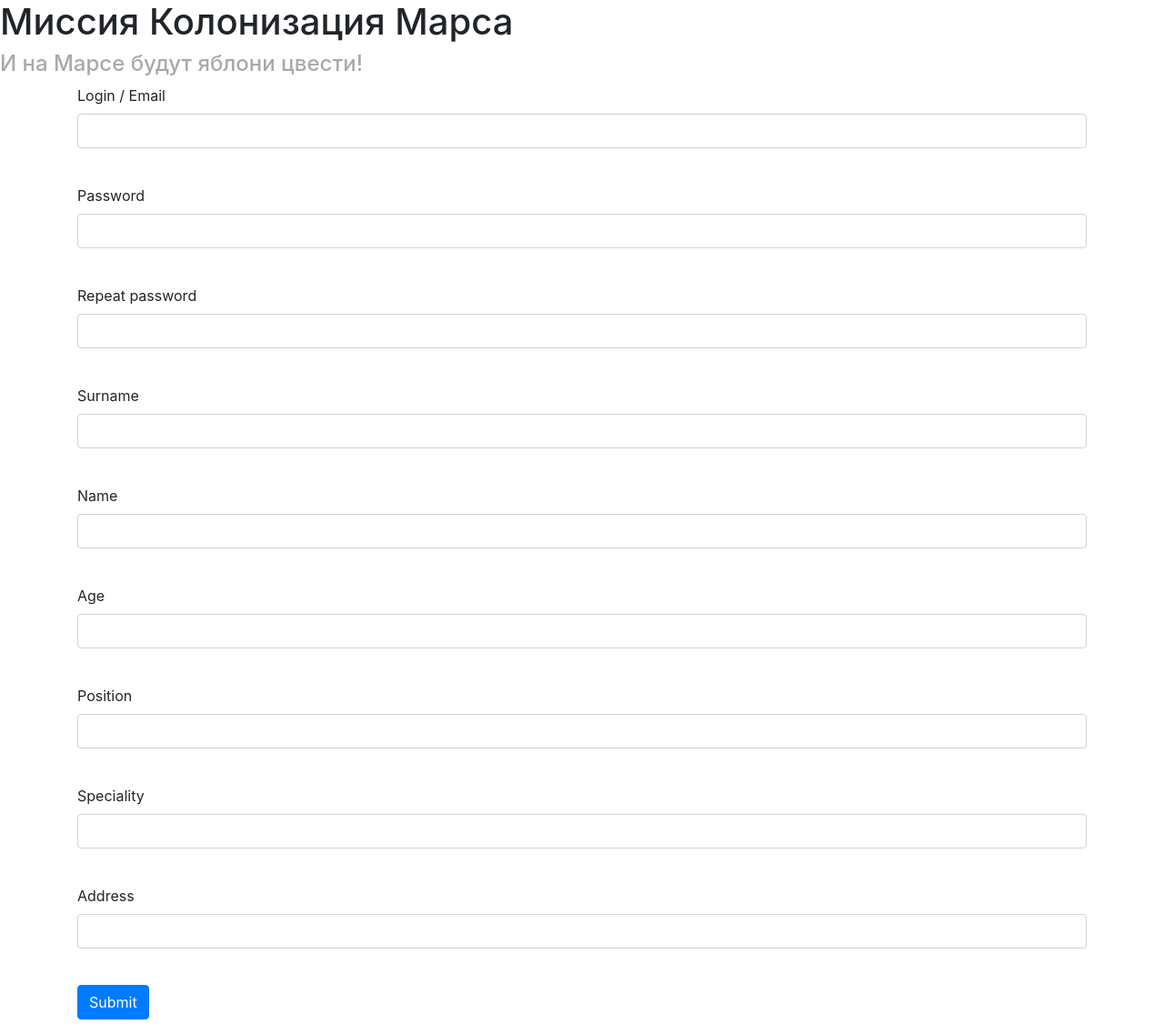
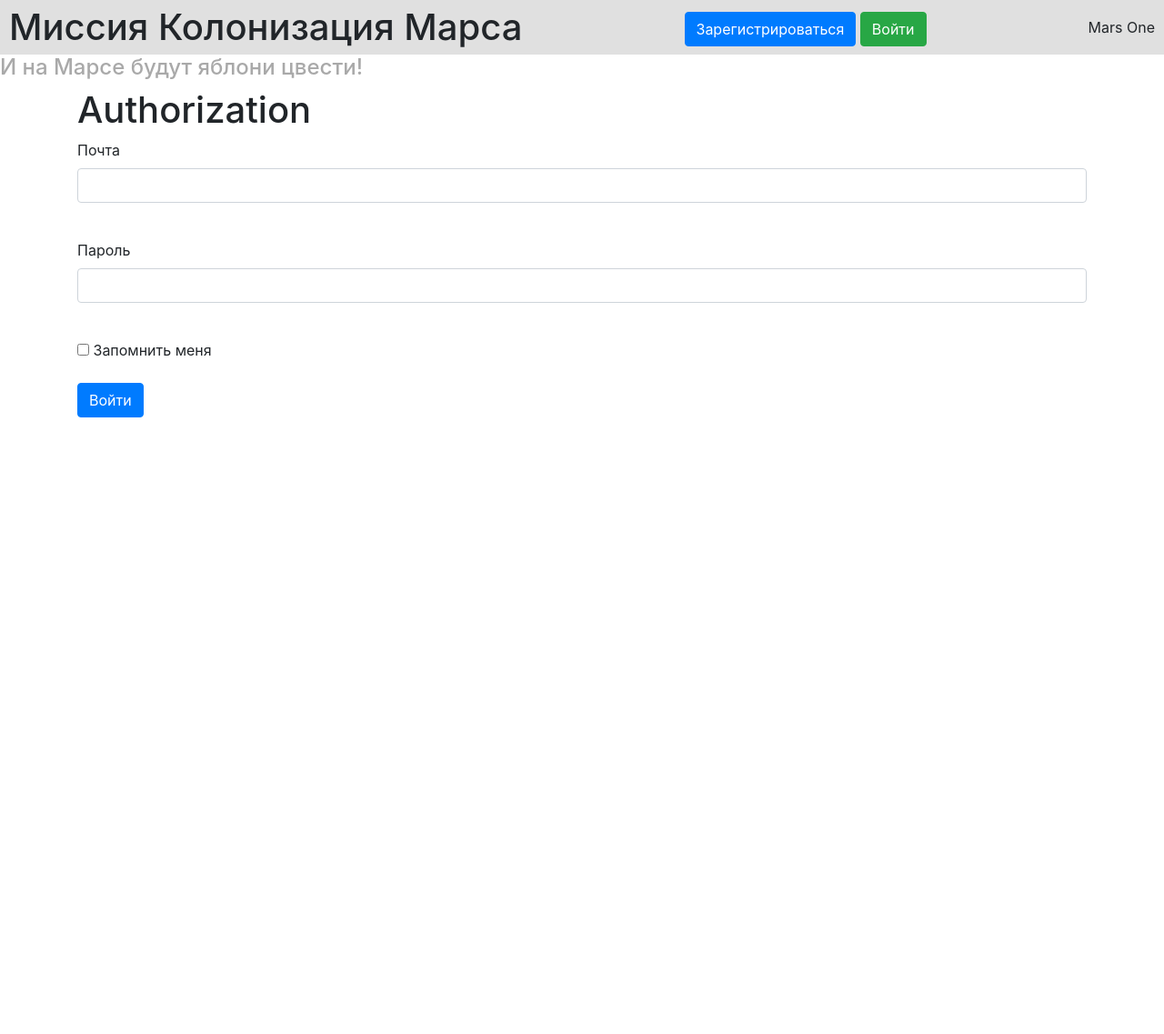
Before and after one commit to KamilDevBiBi/flask_db, a Flask app: page /login in a window 1280 px wide. Shown: the whole page at 91% size. After the commit the page ends 459 px from the top, so only its background shows below. Run offline with Flask 3, Linux system fonts and the light colour scheme; some libraries are stand-ins or nearby versions.

Commit message:
login/logout system

```diff
--- a/zip_project/forms.py
+++ b/zip_project/forms.py
@@ -1,15 +1,24 @@
 from flask_wtf import FlaskForm
-from wtforms import PasswordField, StringField, SubmitField, EmailField, IntegerField
+from wtforms import EmailField, PasswordField, SubmitField, BooleanField, StringField, IntegerField, SelectField, DateTimeField
 from wtforms.validators import DataRequired
 
+class RegisterForm(FlaskForm):
+    email = EmailField('Почта', validators=[DataRequired()])
+    password = PasswordField('Пароль', validators=[DataRequired()])
+    password_again = PasswordField('Повторите пароль', validators=[DataRequired()])
+    name = StringField('Имя пользователя', validators=[DataRequired()])
+    submit = SubmitField('Войти')
+
 class LoginForm(FlaskForm):
-    email = EmailField("Login / Email", validators=[DataRequired()])
-    password = PasswordField("Password", validators=[DataRequired()])
-    repeat_pw = PasswordField("Repeat password", validators=[DataRequired()])
-    surname = StringField("Surname")
-    name = StringField("Name")
-    age = IntegerField("Age")
-    position = StringField("Position")
-    speciality = StringField("Speciality")
-    address = StringField("Address")
-    submit = SubmitField("Submit")
+    email = EmailField("Почта", validators=[DataRequired()])
+    password = PasswordField("Пароль", validators=[DataRequired()])
+    remember_me = BooleanField("Запомнить меня")
+    submit = SubmitField("Войти")
+
+class addJobForm(FlaskForm):
+    team_leader = IntegerField("Team leader id", validators=[DataRequired()])
+    job = StringField("Job Title", validators=[DataRequired()])
+    work_size = IntegerField("Work Size", validators=[DataRequired()])
+    collaborators = StringField("Collaborators", validators=[DataRequired()])
+    is_finished = BooleanField("Is job finished?")
+    submit = SubmitField("Отправить")
--- a/zip_project/main.py
+++ b/zip_project/main.py
@@ -1,10 +1,15 @@
-from flask import Flask, render_template
-from forms import LoginForm
+from flask import Flask, render_template, redirect
+from forms import LoginForm, RegisterForm, addJobForm
+from flask_login import LoginManager, login_user, logout_user, login_required
 
 from data import db_session
-from data.__all_models import Jobs, User
+from data.__all_models import User, Jobs
 
 app = Flask(__name__)
+
+login_manager = LoginManager()
+login_manager.init_app(app)
+
 app.config["SECRET_KEY"] = "my_supers3cr3t"
 
 @app.route("/")
@@ -16,24 +21,103 @@ def index():
     jobs_leaders_names = list()
     for item in cur_jobs:
         user = session.query(User).filter(User.id == item.team_leader).first()
-        jobs_leaders_names.append(f'{user.surname} {user.name}')
+        jobs_leaders_names.append(f'{user.name}')
 
     return render_template("jobs_table.html", jobs_list=cur_jobs, leader_names=jobs_leaders_names)
 
-@app.route("/login")
+
+@app.route('/register', methods=['GET', 'POST'])
+def reqister():
+    form = RegisterForm()
+    if form.validate_on_submit():
+        if form.password.data != form.password_again.data:
+            return render_template('register.html', title='Регистрация',
+                                   form=form,
+                                   message="Пароли не совпадают")
+        db_sess = db_session.create_session()
+        if db_sess.query(User).filter(User.email == form.email.data).first():
+            return render_template('register.html', title='Регистрация',
+                                   form=form,
+                                   message="Такой пользователь уже есть")
+        user = User(
+            name=form.name.data,
+            email=form.email.data,
+        )
+        user.set_password(form.password.data)
+
+        db_sess.add(user)
+        db_sess.commit()
+
+        return redirect('/login')
+
+    return render_template('register.html', title='Регистрация', form=form)
+
+
+@login_manager.user_loader
+def load_user(user_id):
+    db_sess = db_session.create_session()
+    return db_sess.get(User,user_id)
+
+
+@app.route("/login", methods=["GET", "POST"])
 def login():
     form = LoginForm()
+    if form.validate_on_submit():
+        session = db_session.create_session()
+
+        user_email = form.email.data
+        user = session.query(User).filter(User.email == user_email).first()
+
+        if user and user.check_password(form.password.data):
+            login_user(user, remember=form.remember_me.data)
+            return redirect("/")
+
+        return render_template("login_form.html", message="Неверный логин или пароль", form=form)
+
     return render_template("login_form.html", form=form)
 
+
+@app.route("/logout")
+@login_required
+def logout_url():
+    logout_user()
+    return redirect("/")
+
+
+@app.route("/addjob", methods=["GET", "POST"])
+def add_job():
+    form = addJobForm()
+
+    if form.validate_on_submit():
+        session = db_session.create_session()
+        leader_user = session.query(User).filter(User.id == form.team_leader.data).first()
+        if not leader_user:
+            return render_template("add_job.html", form=form, message="team leader id is incorrect")
+
+        collaborators = form.collaborators.data.split(',')
+        for coll_id in collaborators:
+            user = session.query(User).filter(User.id == coll_id).first()
+            if not user:
+                return render_template("add_job.html", form=form, message="collaborators list is incorrect")
+
+        new_job = Jobs(
+            team_leader=form.team_leader.data,
+            job=form.job.data,
+            work_size=form.work_size.data,
+            collaborators=form.collaborators.data,
+            is_finished=form.is_finished.data
+            )
+
+        session.add(new_job)
+        session.commit()
+
+        return redirect("/")
+    return render_template("add_job.html", form=form)
+
+
 def main():
-    db_session.global_init("zip_project/db/task_users.db")
-    session = db_session.create_session()
-
-    users = session.query(User).filter(User.address == "module_1", User.age < 21).all()
-    for user in users:
-        user.address = "module_3"
-    session.commit()
-
+    db_session.global_init("zip_project/db/auth_user.db")
     app.run(host="127.0.0.1", port="8080")
 
+
 main()
--- a/zip_project/static/css/style.css
+++ b/zip_project/static/css/style.css
@@ -8,6 +8,7 @@ th {
 }
 thead th {
     background-color: rgb(164, 164, 164);
+    padding: 0px 5px;
 }
 tbody th {
     background-color: rgb(218, 207, 238);
@@ -18,3 +19,27 @@ tbody th {
 tbody th:last-child{
     background-color: rgb(205, 184, 224);
 }
+form.login_form {
+    margin-left: auto;
+    margin-right: auto;
+    max-width: 450px;
+    background-color: #ffcc00;
+    border: 1px solid gray;
+    border-radius: 5px;
+    padding: 10px;
+}
+
+header{
+    display: flex;
+    justify-content: space-between;
+    align-items: center;
+    background-color: rgb(224, 224, 224);
+    padding: 0px 10px;
+    height: 60px;
+}
+
+header h1,
+header p {
+    margin: 0;
+    line-height: 60px;
+}
--- a/zip_project/templates/base.html
+++ b/zip_project/templates/base.html
@@ -11,11 +11,25 @@
     <title>{{ title }}</title>
 </head>
 <body>
-    <h1>Миссия Колонизация Марса</h1>
+    <header>
+        <h1>Миссия Колонизация Марса</h1>
+        {% if current_user.is_authenticated %}
+            <a class="navbar-brand" href="/logout">{{ current_user.name }}</a>
+        {% else %}
+            <p>
+                <a class="btn btn-primary " href="/register">Зарегистрироваться</a>
+                <a class="btn btn-success" href="/login">Войти</a>
+            </p>
+        {% endif %}
+        <p>Mars One</p>
+    </header>
+
     <h4>И на Марсе будут яблони цвести!</h4>
     <div class="container">
         {% block jobs_table %}{% endblock %}
         {% block login_form %}{% endblock %}
+        {% block register %}{% endblock %}
+        {% block new_job %}{% endblock %}
     </div>
 </body>
 </html>
--- a/zip_project/templates/login_form.html
+++ b/zip_project/templates/login_form.html
@@ -1,6 +1,7 @@
 {% extends "base.html" %}
 
 {% block login_form %}
+    <h1>Authorization</h1>
     <form action="" method="post">
         {{ form.hidden_tag() }}
         <p>
@@ -21,69 +22,8 @@
                 </p>
             {% endfor %}
         </p>
-        <p>
-            {{ form.repeat_pw.label }}<br>
-            {{form.repeat_pw(class="form-control", type="password")}}<br>
-            {% for error in form.repeat_pw.errors %}
-                <p class="alert alert-danger" role="alert">
-                    {{ error }}
-                </p>
-            {% endfor %}
-        </p>
-        <p>
-            {{ form.surname.label }}<br>
-            {{form.surname(class="form-control")}}<br>
-            {% for error in form.surname.errors %}
-                <p class="alert alert-danger" role="alert">
-                    {{ error }}
-                </p>
-            {% endfor %}
-        </p>
-        <p>
-            {{ form.name.label }}<br>
-            {{form.name(class="form-control")}}<br>
-            {% for error in form.name.errors %}
-                <p class="alert alert-danger" role="alert">
-                    {{ error }}
-                </p>
-            {% endfor %}
-        </p>
-        <p>
-            {{ form.age.label }}<br>
-            {{form.age(class="form-control")}}<br>
-            {% for error in form.age.errors %}
-                <p class="alert alert-danger" role="alert">
-                    {{ error }}
-                </p>
-            {% endfor %}
-        </p>
-        <p>
-            {{ form.position.label }}<br>
-            {{form.position(class="form-control")}}<br>
-            {% for error in form.position.errors %}
-                <p class="alert alert-danger" role="alert">
-                    {{ error }}
-                </p>
-            {% endfor %}
-        </p>
-        <p>
-            {{ form.speciality.label }}<br>
-            {{form.speciality(class="form-control")}}<br>
-            {% for error in form.speciality.errors %}
-                <p class="alert alert-danger" role="alert">
-                    {{ error }}
-                </p>
-            {% endfor %}
-        </p>
-        <p>
-            {{ form.address.label }}<br>
-            {{form.address(class="form-control")}}<br>
-            {% for error in form.address.errors %}
-                <p class="alert alert-danger" role="alert">
-                    {{ error }}
-                </p>
-            {% endfor %}
-        </p>
+        <p>{{ form.remember_me() }} {{ form.remember_me.label }}</p>
         <p>{{form.submit(type="submit", class="btn btn-primary")}}</p>
+        {{ message }}
     </form>
 {% endblock %}
```
Also changed, not shown: zip_project/data/__all_models.py (+24 -12 lines), zip_project/templates/add_job.html (added, +47 -0 lines), zip_project/templates/register.html (added, +46 -0 lines), zip_project/db/auth_user.db (added), zip_project/db/task_users.db (deleted), 1 other file.
